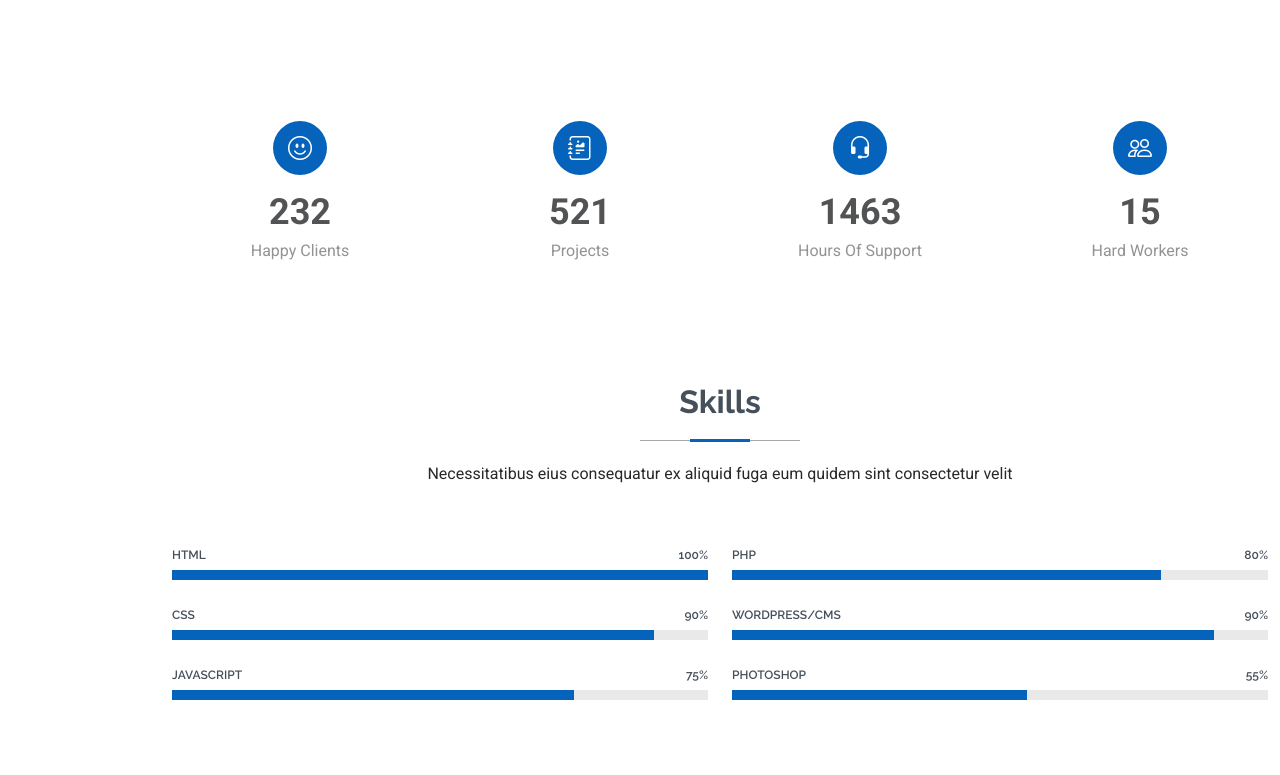
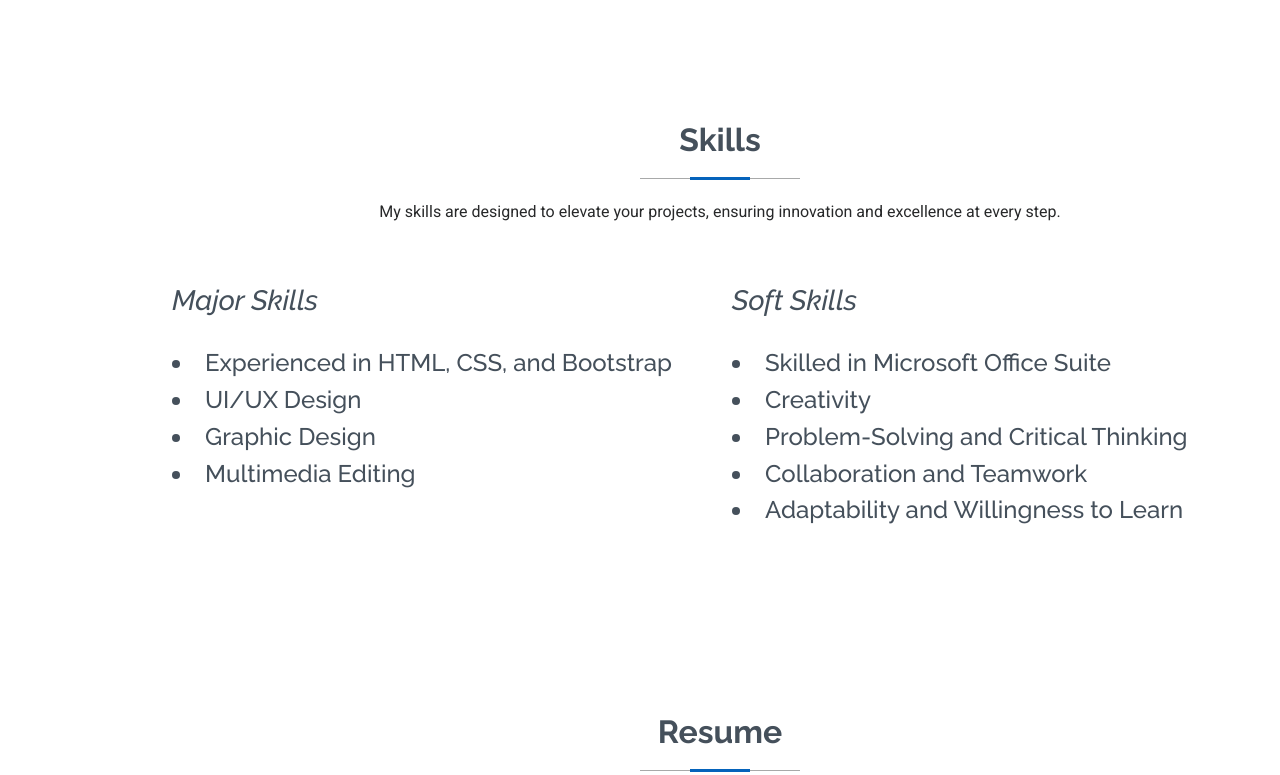
Before and after one commit to Elaiza-zz/Elaiza-zz.github.io, a plain HTML site: page index.html in a window 1280 px wide. Shown: the part 1378-2153 px from the top of the page. Drawn offline with Linux system fonts and the light colour scheme.

Commit message:
changes skills

```diff
--- a/index.html
+++ b/index.html
@@ -67,10 +67,8 @@
             <h2>Elaiza Cultura</h2>
             <p>I'm <span class="typed" data-typed-items="Designer, Developer, Freelancer, Photographer">Designer</span><span class="typed-cursor typed-cursor--blink" aria-hidden="true"></span></p>
             <div class="social-links">
-              <a href="#"><i class="bi bi-twitter-x"></i></a>
               <a href="#"><i class="bi bi-facebook"></i></a>
               <a href="#"><i class="bi bi-instagram"></i></a>
-              <a href="#"><i class="bi bi-linkedin"></i></a>
             </div>
           </div>
         </div>
@@ -102,7 +100,7 @@
             <img src="assets/img/id-pic-edited.jpeg" class="img-fluid" alt="">
           </div>
           <div class="col-lg-8 content">
-            <h2>UI/UX Designer &amp; Web Developer.</h2>
+            <h2>UI/UX Designer</h2>
             <p class="fst-italic py-3">
               PERSONAL DETAILS
             </p>
@@ -134,49 +132,7 @@
     </section><!-- /About Section -->
 
     <!-- Stats Section -->
-    <section id="stats" class="stats section">
 
-      <div class="container" data-aos="fade-up" data-aos-delay="100">
-
-        <div class="row gy-4">
-
-          <div class="col-lg-3 col-md-6 d-flex flex-column align-items-center">
-            <i class="bi bi-emoji-smile"></i>
-            <div class="stats-item">
-              <span data-purecounter-start="0" data-purecounter-end="232" data-purecounter-duration="1" class="purecounter"></span>
-              <p>Happy Clients</p>
-            </div>
-          </div><!-- End Stats Item -->
-
-          <div class="col-lg-3 col-md-6 d-flex flex-column align-items-center">
-            <i class="bi bi-journal-richtext"></i>
-            <div class="stats-item">
-              <span data-purecounter-start="0" data-purecounter-end="521" data-purecounter-duration="1" class="purecounter"></span>
-              <p>Projects</p>
-            </div>
-          </div><!-- End Stats Item -->
-
-          <div class="col-lg-3 col-md-6 d-flex flex-column align-items-center">
-            <i class="bi bi-headset"></i>
-            <div class="stats-item">
-              <span data-purecounter-start="0" data-purecounter-end="1463" data-purecounter-duration="1" class="purecounter"></span>
-              <p>Hours Of Support</p>
-            </div>
-          </div><!-- End Stats Item -->
-
-          <div class="col-lg-3 col-md-6 d-flex flex-column align-items-center">
-            <i class="bi bi-people"></i>
-            <div class="stats-item">
-              <span data-purecounter-start="0" data-purecounter-end="15" data-purecounter-duration="1" class="purecounter"></span>
-              <p>Hard Workers</p>
-            </div>
-          </div><!-- End Stats Item -->
-
-        </div>
-
-      </div>
-
-    </section><!-- /Stats Section -->
 
     <!-- Skills Section -->
     <section id="skills" class="skills section">
@@ -184,69 +140,63 @@
       <!-- Section Title -->
       <div class="container section-title" data-aos="fade-up">
         <h2>Skills</h2>
-        <p>Necessitatibus eius consequatur ex aliquid fuga eum quidem sint consectetur velit</p>
+        <p>My skills are designed to elevate your projects, ensuring innovation and excellence at every step.</p>
       </div><!-- End Section Title -->
 
-      <div class="container" data-aos="fade-up" data-aos-delay="100">
+      <div class="container">
 
-        <div class="row skills-content skills-animation">
+        <div class="row">
 
-          <div class="col-lg-6">
+            <div class="col-lg-6" data-aos="fade-up" data-aos-delay="100">
+                <h3 class="resume-title"><i>Major Skills</i></h3>
+                <br>
+                <div class="resume-item pb-0">
+                    <h4><li>Experienced in HTML, CSS, and Bootstrap</li></h4>
+                </div>
 
-            <div class="progress">
-              <span class="skill"><span>HTML</span> <i class="val">100%</i></span>
-              <div class="progress-bar-wrap">
-                <div class="progress-bar" role="progressbar" aria-valuenow="100" aria-valuemin="0" aria-valuemax="100"></div>
-              </div>
-            </div><!-- End Skills Item -->
+                <div class="resume-item pb-0">
+                    <h4><li>UI/UX Design</li></h4>
+                </div>
 
-            <div class="progress">
-              <span class="skill"><span>CSS</span> <i class="val">90%</i></span>
-              <div class="progress-bar-wrap">
-                <div class="progress-bar" role="progressbar" aria-valuenow="90" aria-valuemin="0" aria-valuemax="100"></div>
-              </div>
-            </div><!-- End Skills Item -->
+                <div class="resume-item pb-0">
+                    <h4><li>Graphic Design</li></h4>
+                </div>
 
-            <div class="progress">
-              <span class="skill"><span>JavaScript</span> <i class="val">75%</i></span>
-              <div class="progress-bar-wrap">
-                <div class="progress-bar" role="progressbar" aria-valuenow="75" aria-valuemin="0" aria-valuemax="100"></div>
-              </div>
-            </div><!-- End Skills Item -->
+                <div class="resume-item pb-0">
+                    <h4><li>Multimedia Editing</li></h4>
+                </div>
+            </div>
 
-          </div>
+            <div class="col-lg-6" data-aos="fade-up" data-aos-delay="100">
+                <h3 class="resume-title"><i>Soft Skills</i></h3>
+                <br>
+                <div class="resume-item pb-0">
+                    <h4><li>Skilled in Microsoft Office Suite</li></h4>
+                </div>
 
-          <div class="col-lg-6">
+                <div class="resume-item pb-0">
+                    <h4><li>Creativity</li></h4>
+                </div>
 
-            <div class="progress">
-              <span class="skill"><span>PHP</span> <i class="val">80%</i></span>
-              <div class="progress-bar-wrap">
-                <div class="progress-bar" role="progressbar" aria-valuenow="80" aria-valuemin="0" aria-valuemax="100"></div>
-              </div>
-            </div><!-- End Skills Item -->
+                <div class="resume-item pb-0">
+                    <h4><li>Problem-Solving and Critical Thinking</li></h4>
+                </div>
 
-            <div class="progress">
-              <span class="skill"><span>WordPress/CMS</span> <i class="val">90%</i></span>
-              <div class="progress-bar-wrap">
-                <div class="progress-bar" role="progressbar" aria-valuenow="90" aria-valuemin="0" aria-valuemax="100"></div>
-              </div>
-            </div><!-- End Skills Item -->
+                <div class="resume-item pb-0">
+                    <h4><li>Collaboration and Teamwork</li></h4>
+                </div>
 
-            <div class="progress">
-              <span class="skill"><span>Photoshop</span> <i class="val">55%</i></span>
-              <div class="progress-bar-wrap">
-                <div class="progress-bar" role="progressbar" aria-valuenow="55" aria-valuemin="0" aria-valuemax="100"></div>
-              </div>
-            </div><!-- End Skills Item -->
-
-          </div>
-
+                <div class="resume-item pb-0">
+                    <h4><li>Adaptability and Willingness to Learn</li></h4>
+                </div>
+            </div>
         </div>
-
-      </div>
-
-    </section><!-- /Skills Section -->
-
+    </div>
+          <br>
+          <br>
+          <br>
+          <br>
+          <br>
     <!-- Resume Section -->
     <section id="resume" class="resume section">
 
@@ -334,7 +284,7 @@
       <!-- Section Title -->
       <div class="container section-title" data-aos="fade-up">
         <h2>Portfolio</h2>
-        <p>Magnam dolores commodi suscipit. Necessitatibus eius consequatur ex aliquid fuga eum quidem. Sit sint consectetur velit. Quisquam quos quisquam cupiditate. Et nemo qui impedit suscipit alias ea. Quia fugiat sit in iste officiis commodi quidem hic quas.</p>
+        <p>Welcome to my portfolio! I am Elaiza C. Cultura, a third-year Information Systems student at Caraga State University, passionate about UI/UX design, graphic and multimedia editing, and research analysis. My portfolio showcases my hands-on project, "Hands On Language Application," which teaches FSL and ASL with inclusivity and accessibility in mind. Additionally, it highlights my achievements and certifications in HTML, CSS, and JavaScript..</p>
       </div><!-- End Section Title -->
 
       <div class="container">
@@ -344,8 +294,7 @@
           <ul class="portfolio-filters isotope-filters" data-aos="fade-up" data-aos-delay="100">
             <li data-filter="*" class="filter-active">All</li>
             <li data-filter=".filter-app">App</li>
-            <li data-filter=".filter-product">Card</li>
-            <li data-filter=".filter-branding">Web</li>
+            <li data-filter=".filter-product">Certificates</li>
           </ul><!-- End Portfolio Filters -->
 
           <div class="row gy-4 isotope-container" data-aos="fade-up" data-aos-delay="200">
```
